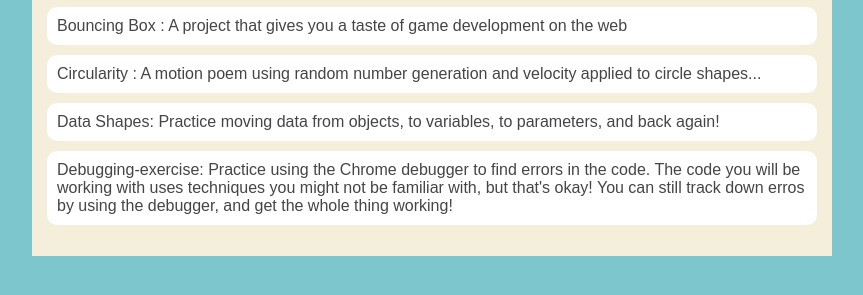
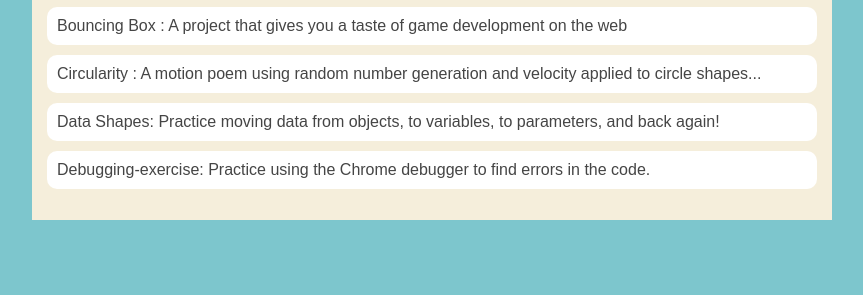
Before and after one commit to walarg-nln/walarg-nln.github.io, a plain HTML site: page portfolio.html in a window 1280 px wide. Shown: the part 223-518 px from the top of the page, without its empty margins (208-1071 px from the left). Drawn offline with Linux system fonts and the light colour scheme.

Commit message:
saving debug exercise

```diff
--- a/portfolio.html
+++ b/portfolio.html
@@ -27,7 +27,7 @@
                     <li><a href="projects/bouncing-box/">Bouncing Box : A project that gives you a taste of game development on the web </a></li>
                     <li><a href="projects/circularity/">Circularity : A motion poem using random number generation and velocity applied to circle shapes...</a></li>
                     <li><a href="asd-projects/data-shapes/">Data Shapes: Practice moving data from objects, to variables, to parameters, and back again!</a></li>
-                    <li><a href="asd-projects/debugging-exercise/">Debugging-exercise: Practice using the Chrome debugger to find errors in the code. The code you will be working with uses techniques you might not be familiar with, but that's okay! You can still track down erros by using the debugger, and get the whole thing working!</a></li>
+                    <li><a href="asd-projects/debugging-exercise/">Debugging-exercise: Practice using the Chrome debugger to find errors in the code.</a></li>
                 </ul>
             </div>
         </main>
```
